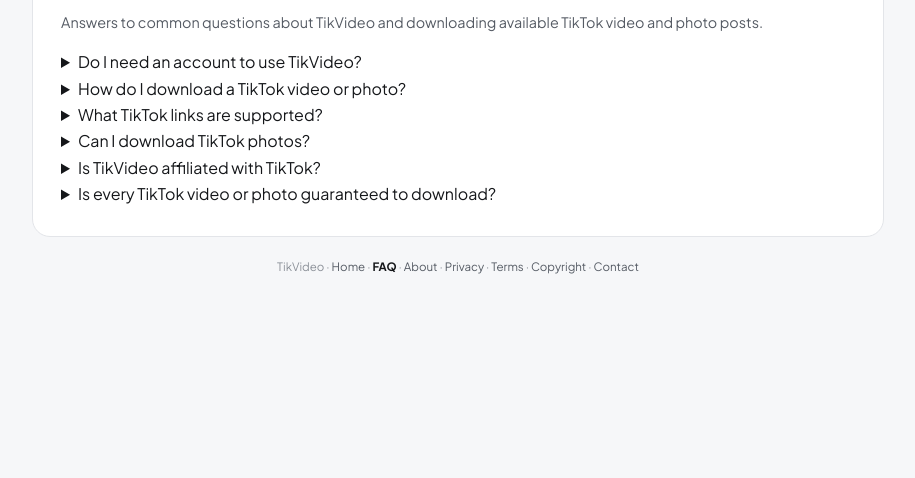
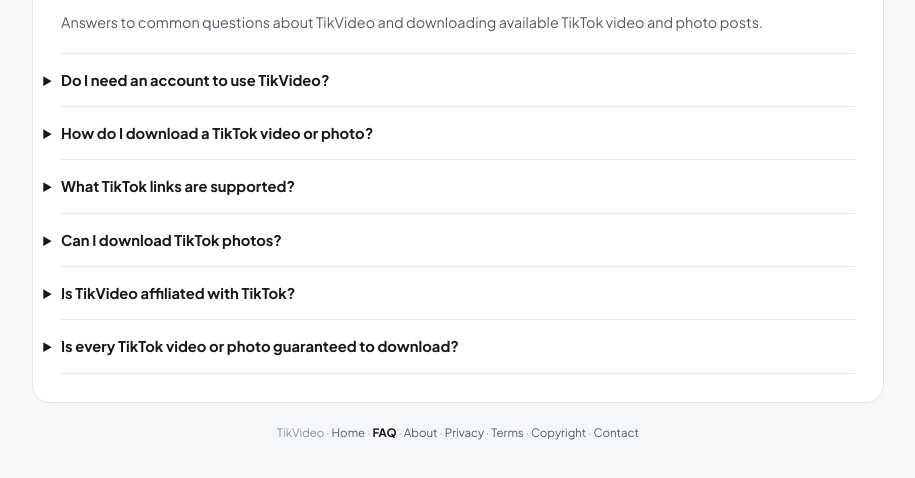
Before and after one commit to dawoodsa1/nexus-tiktok-downloader., a website: page frontend/faq.html in a window 1280 px wide. Shown: the part 190-668 px from the top of the page, without its empty margins (182-1097 px from the left). Drawn offline with Linux system fonts and the light colour scheme.

Commit message:
Style the new FAQ page consistently

```diff
--- a/frontend/legal.css
+++ b/frontend/legal.css
@@ -22,7 +22,7 @@
 .ar{font-family:'Cairo','Plus Jakarta Sans',Arial,sans-serif;direction:rtl;text-align:right}
 .ar ul{padding-right:22px;padding-left:0}
 .en{font-family:'Plus Jakarta Sans','Cairo',Arial,sans-serif;direction:ltr;text-align:left}
-.muted{color:#777d85}
+.faq-list{margin-top:18px}.faq-list details{border-top:1px solid #e3e5e9;padding:14px 0}.faq-list details:last-child{border-bottom:1px solid #e3e5e9}.faq-list summary{cursor:pointer;font-size:.92rem;font-weight:700;list-style-position:outside}.faq-list details p{margin:.45rem 0 0}.muted{color:#777d85}
 .external{word-break:break-word}
 [hidden]{display:none!important}
 
```
